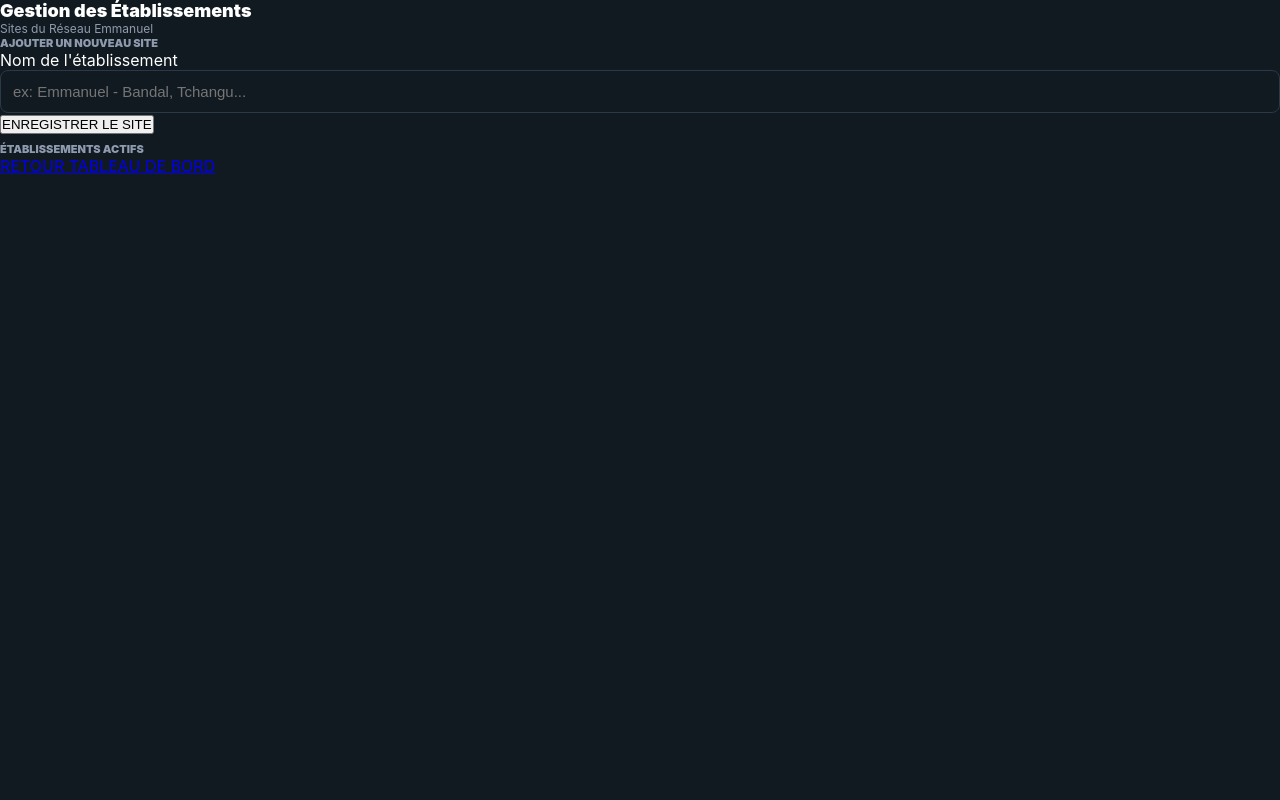
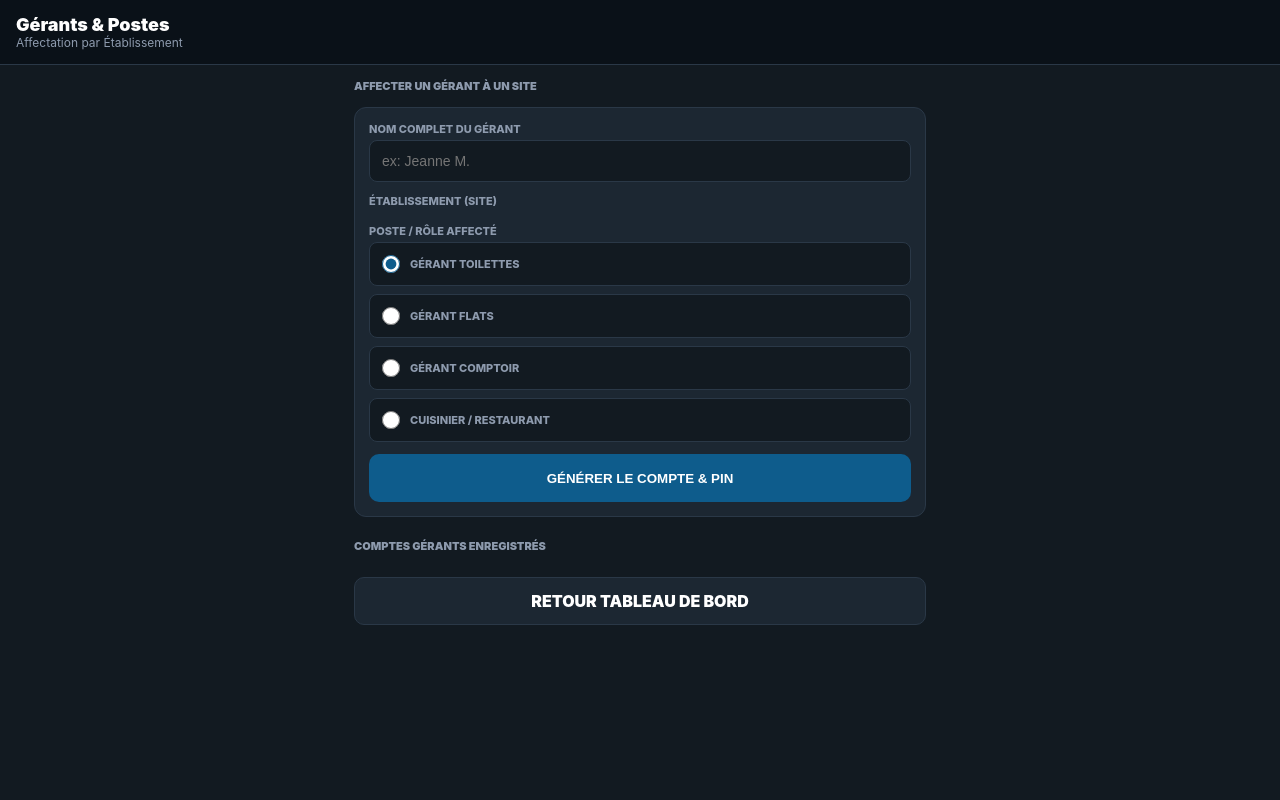
Before and after one commit to teddy863/emmanuel-gestion, a FastAPI app: template templates/etablissements.html in a window 1280 px wide. Run offline with FastAPI, Linux system fonts and the light colour scheme; the template is opened without the code that fills it, so the values that code supplies are empty.

Commit message:
Fix CSS etablissements et remplacement select par radio buttons integres

```diff
--- a/templates/etablissements.html
+++ b/templates/etablissements.html
@@ -3,18 +3,20 @@
 <head>
   <meta charset="utf-8">
   <meta name="viewport" content="width=device-width, initial-scale=1.0, maximum-scale=1.0, user-scalable=no">
-  <title>Emmanuel — Établissements</title>
+  <title>Emmanuel — Gestion des Gérants</title>
   <style>
     :root {
       --bg-dark: #121A21;
       --card-bg: #1C2732;
       --primary: #0E5C8C;
+      --secondary: #1E9E63;
+      --danger: #D9392B;
       --text: #FFFFFF;
       --muted: #8E9BAE;
       --line: #2A3847;
+      --r: 12px;
     }
 
-  /* Supression de toutes les marges et cadres smartphone artificiels */
     * { box-sizing: border-box; margin: 0; padding: 0; }
 
     html, body {
@@ -24,58 +26,200 @@
       color: var(--text);
       font-family: -apple-system, BlinkMacSystemFont, "Segoe UI", Roboto, sans-serif;
       overflow-x: hidden;
-    overflow-y: auto; /* Permet de défiler vers le bas normalement */
+      overflow-y: auto;
     }
 
-  /* Conteneur fluide occupant 100% du téléphone */
-  .app-container {
+    .topbar {
+      background: #0A1118;
+      padding: 14px 16px;
+      border-bottom: 1px solid var(--line);
+    }
+
+    .container {
       width: 100%;
-    padding: 12px;
+      max-width: 600px;
+      margin: 0 auto;
+      padding: 14px;
+      display: flex;
+      flex-direction: column;
+      gap: 14px;
+    }
+
+    .card {
+      background: var(--card-bg);
+      border-radius: var(--r);
+      padding: 14px;
+      border: 1px solid var(--line);
       display: flex;
       flex-direction: column;
       gap: 12px;
     }
 
-  /* Les menus déroulants restent dans le cadre */
-  select, input {
+    .field { display: flex; flex-direction: column; gap: 4px; }
+    .field label { font-size: 11px; font-weight: 800; color: var(--muted); text-transform: uppercase; }
+
+    input[type="text"] {
       width: 100%;
-    max-width: 100%;
       padding: 12px;
       background: #121A21;
       color: #FFF;
       border: 1px solid var(--line);
       border-radius: 8px;
-    font-size: 15px;
+      font-size: 14px;
+    }
+
+    /* Option de sélection personnalisée intégrée à l'application */
+    .radio-group {
+      display: flex;
+      flex-direction: column;
+      gap: 8px;
+    }
+
+    .radio-option {
+      display: flex;
+      align-items: center;
+      gap: 10px;
+      background: #121A21;
+      padding: 12px;
+      border-radius: 8px;
+      border: 1px solid var(--line);
+      cursor: pointer;
+      font-size: 14px;
+    }
+
+    .radio-option input[type="radio"] {
+      width: 18px;
+      height: 18px;
+      accent-color: var(--primary);
+    }
+
+    .btn-submit {
+      background: var(--primary);
+      color: #fff;
+      border: 0;
+      border-radius: 10px;
+      height: 48px;
+      font-weight: 900;
+      text-transform: uppercase;
+      cursor: pointer;
+      width: 100%;
+    }
+
+    .row-gerant {
+      background: var(--card-bg);
+      padding: 14px;
+      border-radius: var(--r);
+      border: 1px solid var(--line);
+      display: flex;
+      justify-content: space-between;
+      align-items: center;
+    }
+
+    .btn-back {
+      background: var(--card-bg);
+      border: 1px solid var(--line);
+      color: #fff;
+      border-radius: 10px;
+      height: 48px;
+      display: flex;
+      align-items: center;
+      justify-content: center;
+      text-decoration: none;
+      font-weight: 900;
+      text-transform: uppercase;
+      margin-top: 10px;
+    }
+
+    .badge-pin {
+      background: #121A21;
+      padding: 2px 8px;
+      border-radius: 6px;
+      color: #32D785;
+      font-weight: 900;
+      border: 1px solid var(--line);
     }
   </style>
 </head>
 <body>
+
   <header class="topbar">
-    <div style="font-size: 18px; font-weight: 900;">Gestion des Établissements</div>
-    <div style="font-size: 12px; color: var(--muted);">Sites du Réseau Emmanuel</div>
+    <div style="font-size: 18px; font-weight: 900;">Gérants & Postes</div>
+    <div style="font-size: 12px; color: var(--muted);">Affectation par Établissement</div>
   </header>
 
   <main class="container">
-    <div style="font-size: 11px; font-weight: 900; color: var(--muted); text-transform: uppercase;">AJOUTER UN NOUVEAU SITE</div>
-    <form action="/etablissements/creer" method="POST" class="card">
+    {% if nouveau_pin %}
+      <div style="background: #123D28; border: 1px solid #1E9E63; padding: 12px; border-radius: 10px; color: #32D785; font-size: 13px; font-weight: 800; text-align: center;">
+        Nouveau compte créé ! PIN généré : <b>{{ nouveau_pin }}</b>
+      </div>
+    {% endif %}
+
+    <div style="font-size: 11px; font-weight: 900; text-transform: uppercase; color: var(--muted);">Affecter un gérant à un site</div>
+
+    <form action="/gerants/creer" method="POST" class="card">
       <div class="field">
-        <label>Nom de l'établissement</label>
-        <input type="text" name="nom" required placeholder="ex: Emmanuel - Bandal, Tchangu...">
+        <label>Nom complet du gérant</label>
+        <input type="text" name="nom_complet" required placeholder="ex: Jeanne M.">
       </div>
-      <button type="submit" class="btn-submit">ENREGISTRER LE SITE</button>
+
+      <div class="field">
+        <label>Établissement (Site)</label>
+        <div class="radio-group">
+          {% for site in etablissements %}
+            <label class="radio-option">
+              <input type="radio" name="etablissement_id" value="{{ site.id }}" {% if loop.first %}checked{% endif %}>
+              <span>{{ site.nom }}</span>
+            </label>
+          {% endfor %}
+        </div>
+      </div>
+
+      <div class="field">
+        <label>Poste / Rôle affecté</label>
+        <div class="radio-group">
+          <label class="radio-option">
+            <input type="radio" name="role" value="gerant_toilettes" checked>
+            <span>Gérant Toilettes</span>
+          </label>
+          <label class="radio-option">
+            <input type="radio" name="role" value="gerant_flats">
+            <span>Gérant Flats</span>
+          </label>
+          <label class="radio-option">
+            <input type="radio" name="role" value="gerant_comptoir">
+            <span>Gérant Comptoir</span>
+          </label>
+          <label class="radio-option">
+            <input type="radio" name="role" value="cuisinier">
+            <span>Cuisinier / Restaurant</span>
+          </label>
+        </div>
+      </div>
+
+      <button type="submit" class="btn-submit">GÉNÉRER LE COMPTE & PIN</button>
     </form>
 
-    <div style="font-size: 11px; font-weight: 900; color: var(--muted); text-transform: uppercase; margin-top: 8px;">ÉTABLISSEMENTS ACTIFS</div>
-    {% for site in etablissements %}
-      <div class="row-site">
+    <div style="font-size: 11px; font-weight: 900; text-transform: uppercase; color: var(--muted); margin-top: 8px;">Comptes gérants enregistrés</div>
+
+    {% for g in gerants %}
+      <div class="row-gerant">
         <div>
-          <div style="font-weight: 900; font-size: 15px;">{{ site.nom }}</div>
-          <div style="font-size: 11px; color: #32D785; font-weight: 800; margin-top: 2px;">● Opérationnel</div>
+          <div style="font-weight: 900; font-size: 15px;">{{ g.nom_complet }}</div>
+          <div style="font-size: 12px; color: var(--muted); margin-top: 2px;">
+            {{ g.role_label }} · PIN: <span class="badge-pin">{{ g.pin }}</span>
           </div>
+          <div style="font-size: 11px; color: #64B5F6; font-weight: 800; margin-top: 4px;">
+            Site : {{ g.etablissement_nom if g.etablissement_nom else 'Tous les sites' }}
+          </div>
+        </div>
+        {% if g.role != 'super_admin' %}
+          <a href="/gerants/supprimer/{{ g.id }}" style="font-size: 11px; color: var(--danger); font-weight: 900; text-decoration: none;" onclick="return confirm('Supprimer ce gérant ?');">SUPPRIMER</a>
+        {% endif %}
       </div>
     {% endfor %}
 
-    <a href="/dashboard" class="btn-back" style="margin-top: 10px;">RETOUR TABLEAU DE BORD</a>
+    <a href="/dashboard" class="btn-back">RETOUR TABLEAU DE BORD</a>
   </main>
+
 </body>
 </html>
```
Also changed, not shown: templates/gerants.html (+50 -25 lines). Lines whose indentation alone changed are shown as unchanged.
